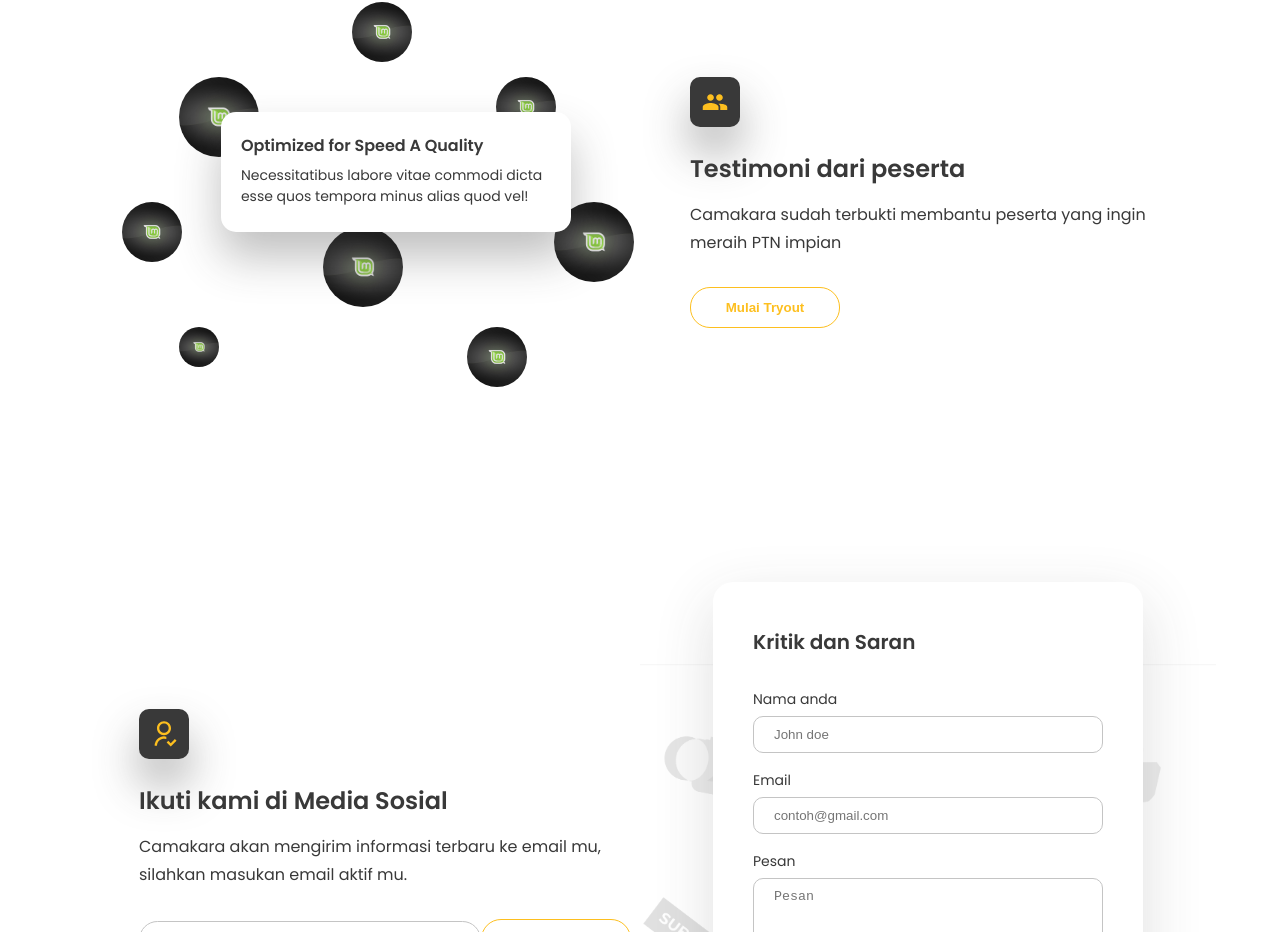
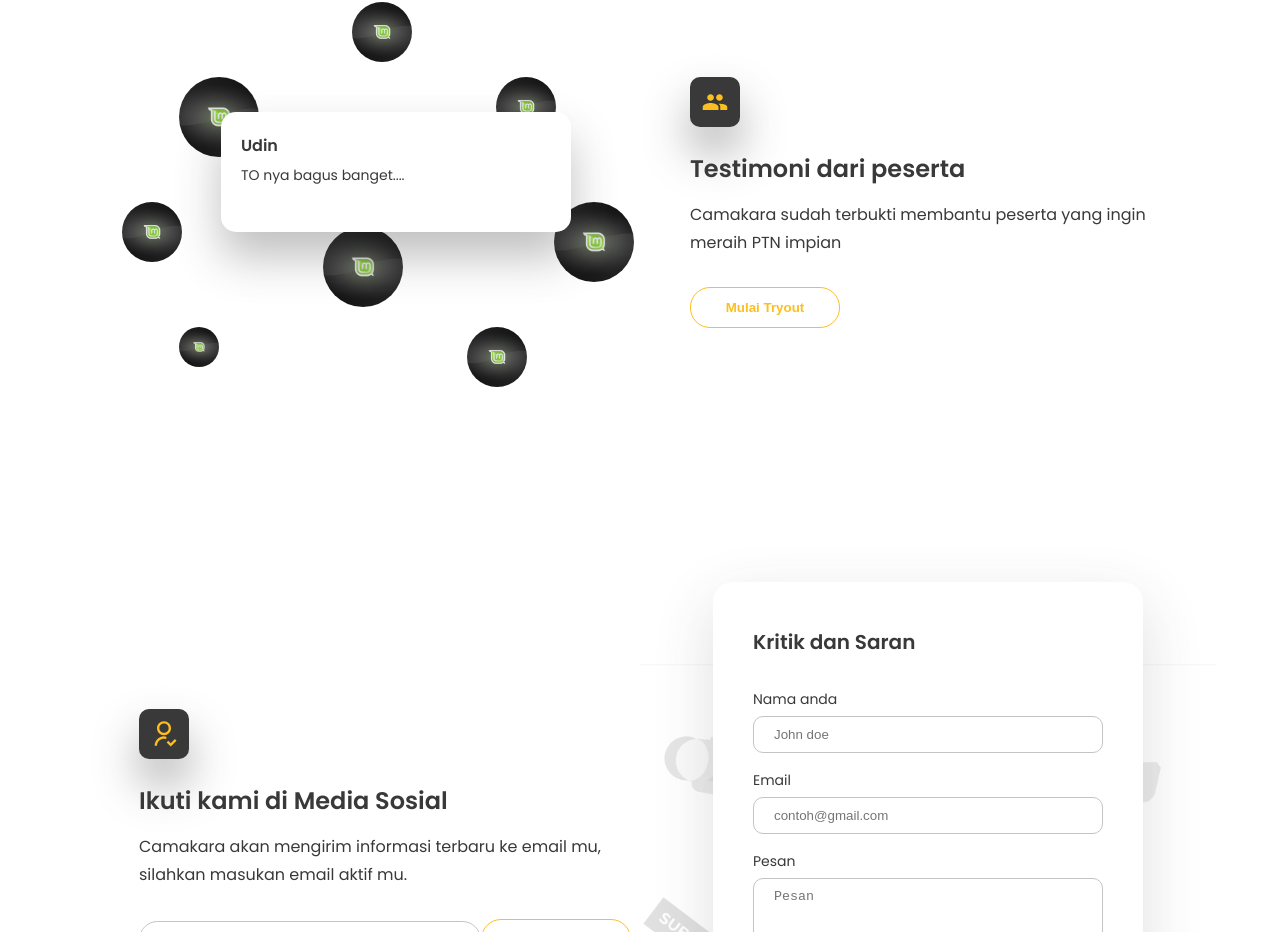
Before and after one commit to yopiangga/camakara-react, a React (Create React App) app: page / in a window 1280 px wide. Shown: the part 2400-3332 px from the top of the page. Built offline with nearby package versions, Linux system fonts and the light colour scheme.

Commit message:
edit main beranda & my proffil

```diff
--- a/src/components/beranda/Testimonial.js
+++ b/src/components/beranda/Testimonial.js
@@ -34,8 +34,8 @@ export function Testimonial() {
                             </div>
 
                             <div className="card">
-                                <h3>Optimized for Speed A Quality</h3>
-                                <p>Necessitatibus labore vitae commodi dicta esse quos tempora minus alias quod vel!</p>
+                                <h3>Udin </h3>
+                                <p>TO nya bagus banget....</p>
                             </div>
                         </div>
                     </div>
--- a/src/components/myProfile/Main.js
+++ b/src/components/myProfile/Main.js
@@ -1,7 +1,6 @@
 
 import { FaPencilAlt } from 'react-icons/fa'
-import Yopiangga from '../../assets/images/yopiangga.jpg';
-import example from '../../assets/images/example.jpg'
+import  example from '../../assets/images/example.jpg';
 import React, { useContext, useState, useEffect } from 'react'
 import { UserContext } from '../../pages/userContext'
 import axios from 'axios'
@@ -113,7 +112,7 @@ export function Main() {
                     <div className="content-heading">
                         <div className="img-profile">
                             <div className="circle-image">
-                                <img src={Yopiangga} />
+                                <img src={example} />
                             </div>
                             {/* <div type="file" className="circle-edit">
                                 <FaPencilAlt />
@@ -135,13 +134,13 @@ export function Main() {
                                         <div className="col-6">
                                             <div className="form-group">
                                                 <label>Nama Depan</label>
-                                                <input type="text" placeholder="Alfian" name="firstname" value={detailUser.firstname} onChange={handleChange}/>
+                                                <input type="text" placeholder="Nama" name="firstname" value={detailUser.firstname} onChange={handleChange}/>
                                             </div>
                                         </div>
                                         <div className="col-6">
                                             <div className="form-group">
                                                 <label>Nama Belakang</label>
-                                                <input type="text" placeholder="Yopiangga" name="lastname" value={detailUser.lastname} onChange={handleChange}/>
+                                                <input type="text" placeholder="Nama" name="lastname" value={detailUser.lastname} onChange={handleChange}/>
                                             </div>
                                         </div>
                                     </div>
@@ -169,7 +168,7 @@ export function Main() {
                                         <div className="col-6">
                                             <div className="form-group">
                                                 <label>Tahun Lulus</label>
-                                                <input type="text" placeholder="2020" name="graduate" value={detailUser.graduate} onChange={handleChange}/>
+                                                <input type="text" placeholder="Tahun" name="graduate" value={detailUser.graduate} onChange={handleChange}/>
                                             </div>
                                         </div>
                                     </div>
```
